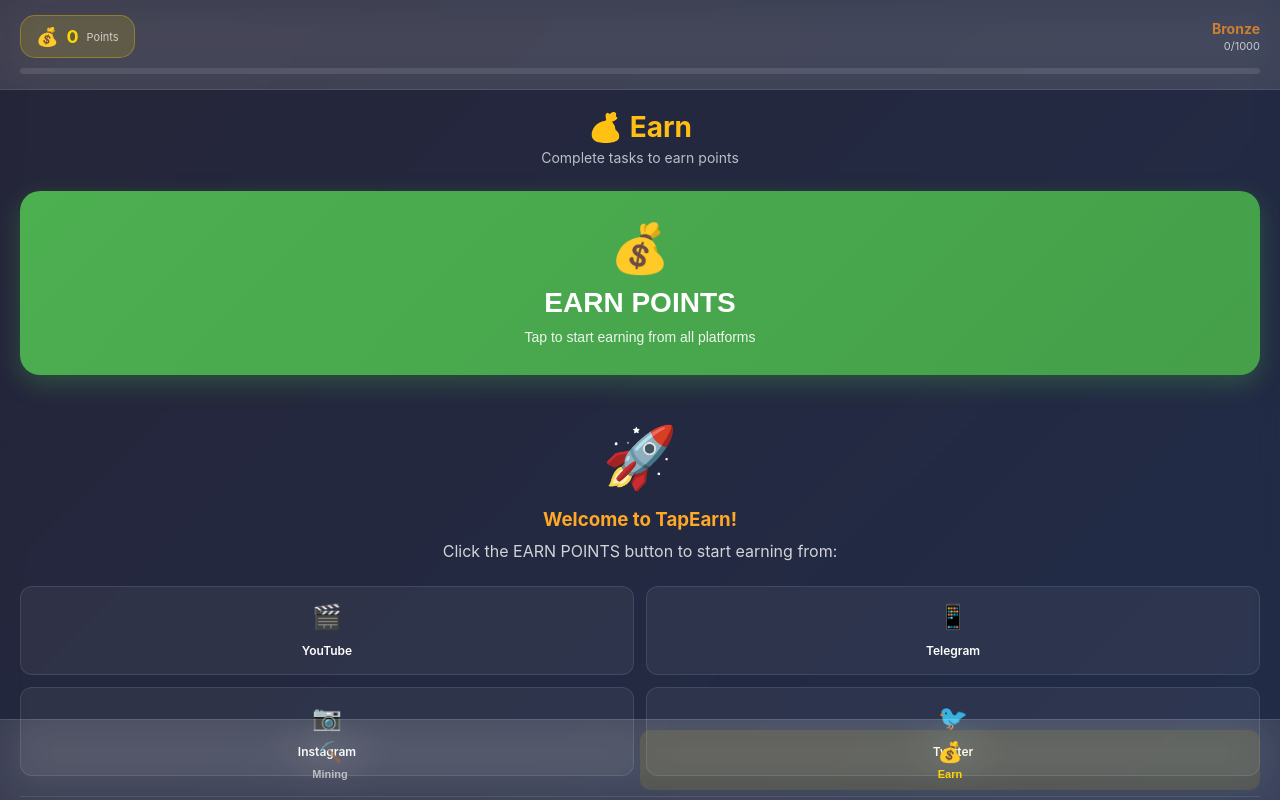
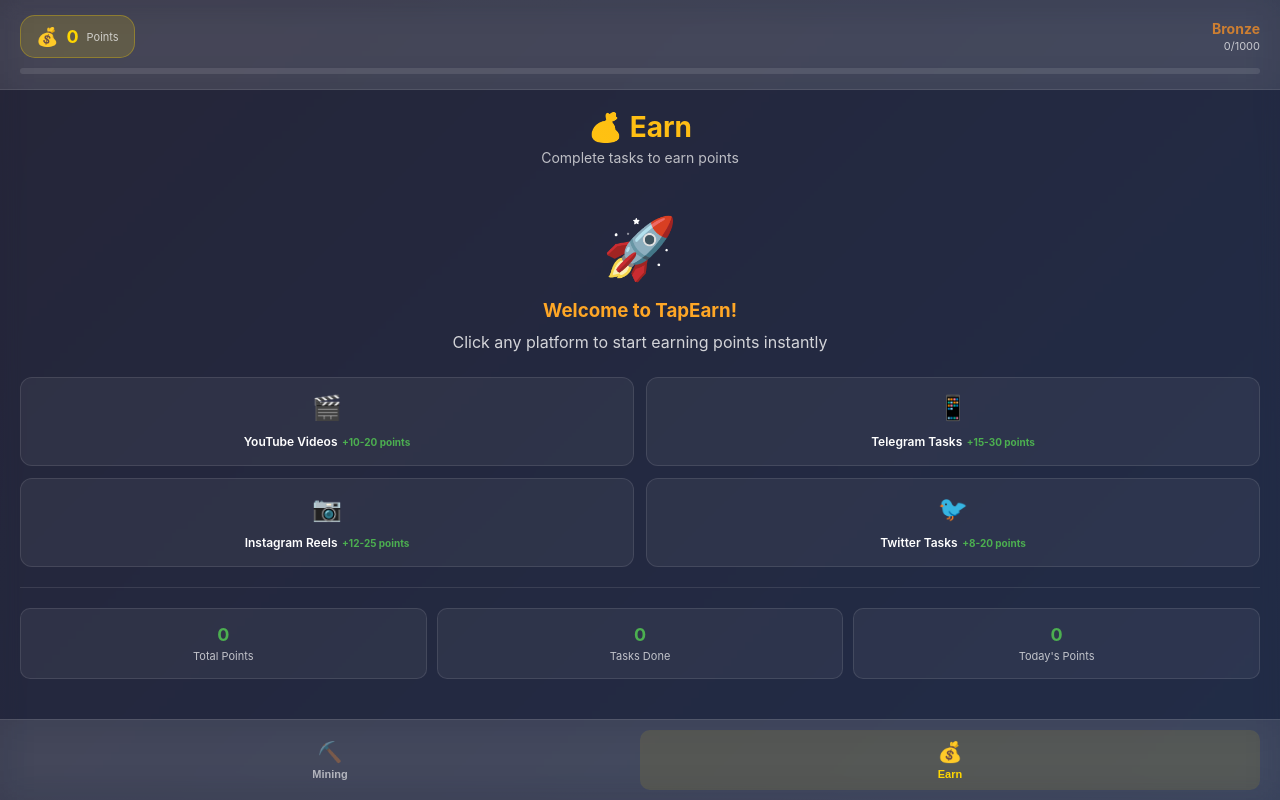
Before and after one commit to fahimuddin786-dotcom/tapearn-native-app, a website: page index.html in a window 1280 px wide. Both pictures are taken after a click on the button "💰 Earn". Drawn offline with Linux system fonts and the light colour scheme.

Commit message:
Update index.html

```diff
--- a/index.html
+++ b/index.html
@@ -159,39 +159,34 @@
                     <p class="page-subtitle">Complete tasks to earn points</p>
                 </div>
 
-                <!-- Main Earn Button -->
-                <div class="earn-main-section">
-                    <button class="earn-main-btn" onclick="showEarnPage()">
-                        <span class="earn-main-icon">💰</span>
-                        <span class="earn-main-text">EARN POINTS</span>
-                        <span class="earn-main-subtext">Tap to start earning from all platforms</span>
-                    </button>
-                </div>
-
                 <!-- Earning Content Area -->
                 <div id="earnAppContent">
                     <!-- Default Home Content -->
                     <div class="welcome-section">
                         <div class="welcome-icon">🚀</div>
                         <h3>Welcome to TapEarn!</h3>
-                        <p>Click the EARN POINTS button to start earning from:</p>
+                        <p>Click any platform to start earning points instantly</p>
 
                         <div class="platforms-grid">
-                            <div class="platform-card">
+                            <div class="platform-card" onclick="showVideoSection()">
                                 <span class="platform-icon">🎬</span>
-                                <span class="platform-name">YouTube</span>
+                                <span class="platform-name">YouTube Videos</span>
+                                <span class="platform-points">+10-20 points</span>
                             </div>
-                            <div class="platform-card">
+                            <div class="platform-card" onclick="showTelegramSection()">
                                 <span class="platform-icon">📱</span>
-                                <span class="platform-name">Telegram</span>
+                                <span class="platform-name">Telegram Tasks</span>
+                                <span class="platform-points">+15-30 points</span>
                             </div>
-                            <div class="platform-card">
+                            <div class="platform-card" onclick="showInstagramSection()">
                                 <span class="platform-icon">📷</span>
-                                <span class="platform-name">Instagram</span>
+                                <span class="platform-name">Instagram Reels</span>
+                                <span class="platform-points">+12-25 points</span>
                             </div>
-                            <div class="platform-card">
+                            <div class="platform-card" onclick="showTwitterSection()">
                                 <span class="platform-icon">🐦</span>
-                                <span class="platform-name">Twitter</span>
+                                <span class="platform-name">Twitter Tasks</span>
+                                <span class="platform-points">+8-20 points</span>
                             </div>
                         </div>
 
@@ -203,6 +198,10 @@
                             <div class="earn-stat">
                                 <div class="stat-number" id="totalTasks">0</div>
                                 <div class="stat-label">Tasks Done</div>
+                            </div>
+                            <div class="earn-stat">
+                                <div class="stat-number" id="todayEarnings">0</div>
+                                <div class="stat-label">Today's Points</div>
                             </div>
                         </div>
                     </div>
```
